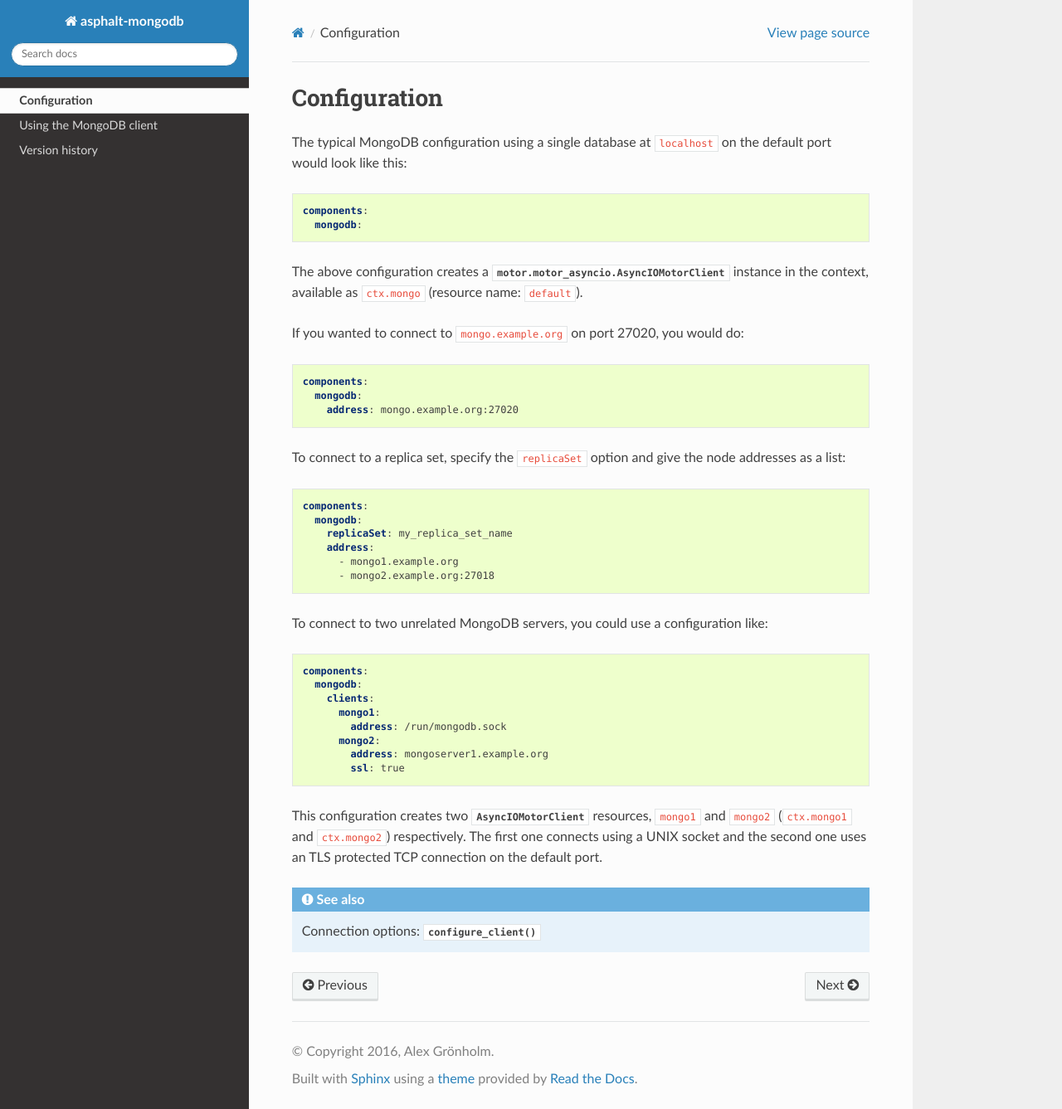
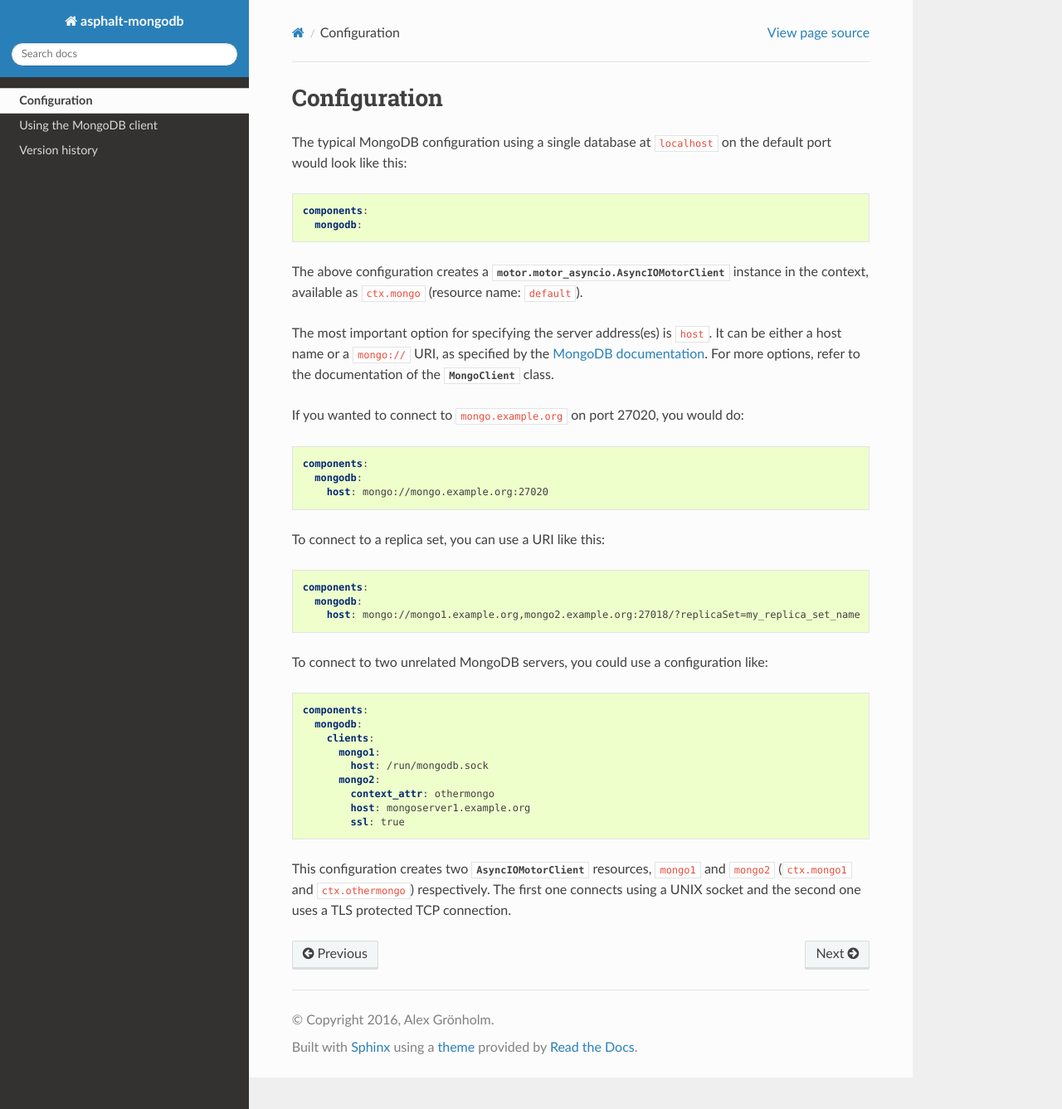
Before and after one commit to asphalt-framework/asphalt-mongodb, a Sphinx documentation site: the page built from docs/configuration.rst, in a window 1280 px wide and 1337 px high. Shown: the whole window at 83% size. Built offline with Sphinx 7.4.7 and the Read the Docs theme 2.0.0, drawn with Linux system fonts in a browser that asks for light colours.

```diff
--- a/docs/conf.py
+++ b/docs/conf.py
@@ -33,4 +33,4 @@ htmlhelp_basename = project.replace('-', '') + 'doc'
 intersphinx_mapping = {'python': ('http://docs.python.org/3/', None),
                        'asphalt': ('http://asphalt.readthedocs.org/en/latest/', None),
                        'motor': ('https://motor.readthedocs.org/en/stable/', None),
-                       'pymongo': ('https://api.mongodb.com/python/2.8/', None)}
+                       'pymongo': ('https://api.mongodb.com/python/3.3.0/', None)}
--- a/docs/configuration.rst
+++ b/docs/configuration.rst
@@ -12,21 +12,22 @@ would look like this::
 The above configuration creates a :class:`motor.motor_asyncio.AsyncIOMotorClient` instance in the
 context, available as ``ctx.mongo`` (resource name: ``default``).
 
+The most important option for specifying the server address(es) is ``host``. It can be either a
+host name or a ``mongo://`` URI, as specified by the `MongoDB documentation`_.
+For more options, refer to the documentation of the :class:`~pymongo.mongo_client.MongoClient`
+class.
+
 If you wanted to connect to ``mongo.example.org`` on port 27020, you would do::
 
     components:
       mongodb:
-        address: mongo.example.org:27020
+        host: mongo://mongo.example.org:27020
 
-To connect to a replica set, specify the ``replicaSet`` option and give the node addresses as a
-list::
+To connect to a replica set, you can use a URI like this::
 
     components:
       mongodb:
-        replicaSet: my_replica_set_name
-        address:
-          - mongo1.example.org
-          - mongo2.example.org:27018
+        host: mongo://mongo1.example.org,mongo2.example.org:27018/?replicaSet=my_replica_set_name
 
 To connect to two unrelated MongoDB servers, you could use a configuration like::
 
@@ -34,14 +35,14 @@ To connect to two unrelated MongoDB servers, you could use a configuration like:
       mongodb:
         clients:
           mongo1:
-            address: /run/mongodb.sock
+            host: /run/mongodb.sock
           mongo2:
-            address: mongoserver1.example.org
+            context_attr: othermongo
+            host: mongoserver1.example.org
             ssl: true
 
 This configuration creates two :class:`~motor.motor_asyncio.AsyncIOMotorClient` resources,
-``mongo1`` and ``mongo2`` (``ctx.mongo1`` and ``ctx.mongo2``) respectively. The first one connects
-using a UNIX socket and the second one uses an TLS protected TCP connection on the default port.
+``mongo1`` and ``mongo2`` (``ctx.mongo1`` and ``ctx.othermongo``) respectively. The first one
+connects using a UNIX socket and the second one uses a TLS protected TCP connection.
 
-.. seealso:: Connection options:
-    :meth:`~asphalt.mongodb.component.MongoDBComponent.configure_client`
+.. _MongoDB documentation: https://docs.mongodb.com/manual/reference/connection-string/
--- a/docs/versionhistory.rst
+++ b/docs/versionhistory.rst
@@ -3,6 +3,12 @@ Version history
 
 This library adheres to `Semantic Versioning <http://semver.org/>`_.
 
+**2.0.0** (2016-11-05)
+
+- **BACKWARD INCOMPATIBLE** Upgraded to  Motor 1.0
+- **BACKWARD INCOMPATIBLE** The ``address`` option has been replaced with ``host``, which is now
+  directly passed to ``AsyncIOMotorEngine``
+
 **1.0.0** (2016-10-04)
 
 - Initial release
--- a/setup.py
+++ b/setup.py
@@ -32,7 +32,7 @@ setup(
     ],
     install_requires=[
         'asphalt ~= 2.0',
-        'motor >= 0.6.2, < 1.0'
+        'motor ~= 1.0'
     ],
     entry_points={
         'asphalt.components': [
```
Also changed, not shown: 2 other files.
